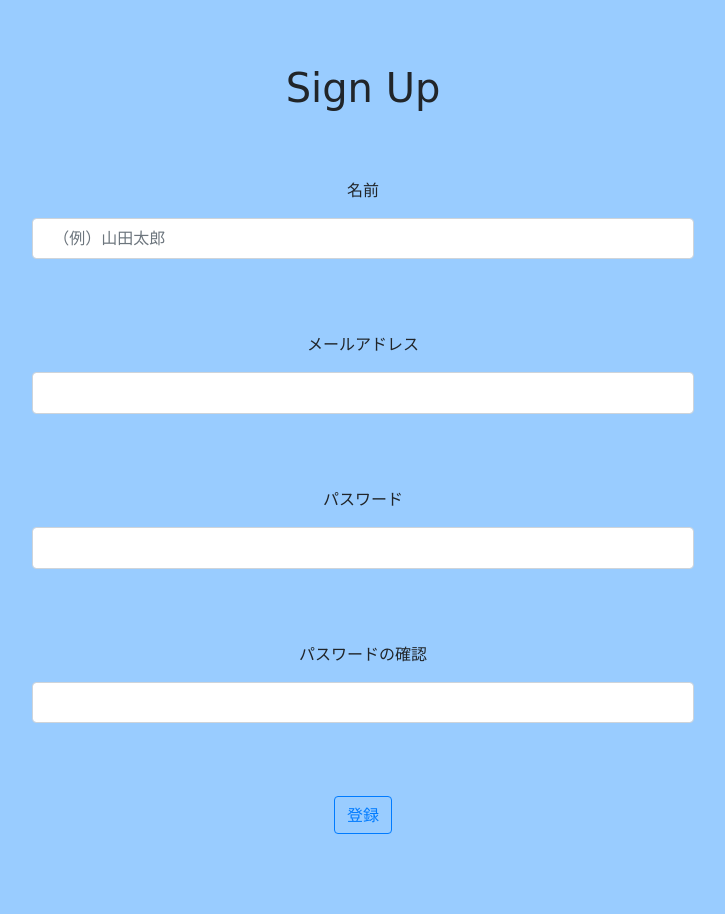
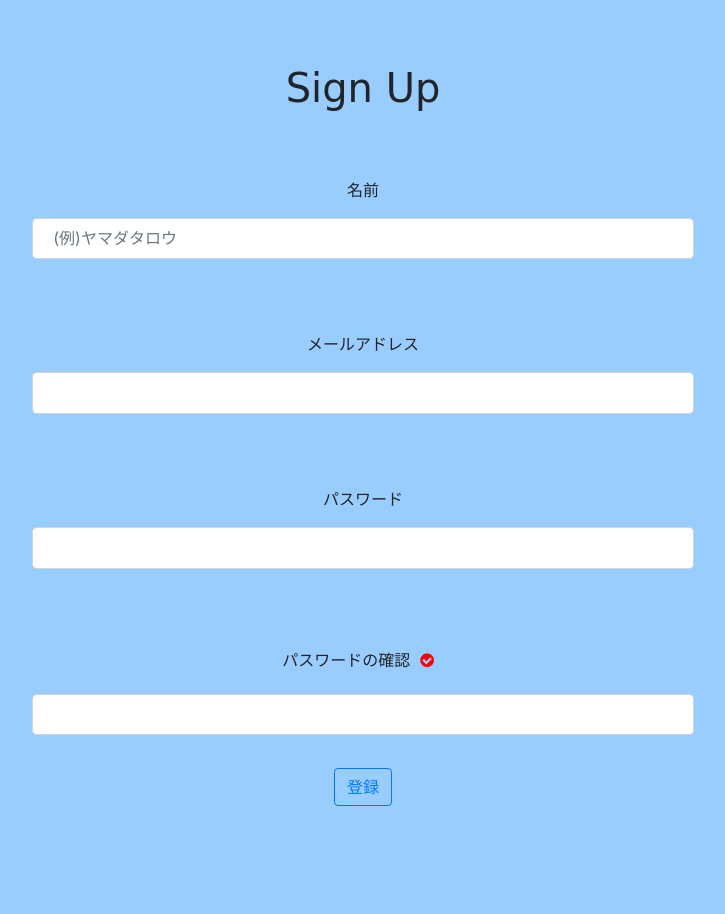
Before and after one commit to tech-is/future_team, a CodeIgniter app: page /database/MtoF_sign_up/ in a window 1280 px wide. Shown: the whole page, without its empty margins (277-1002 px from the left). After the commit the page ends 806 px from the top, so only its background shows below. Run offline with CodeIgniter, Linux system fonts and the light colour scheme; some libraries are stand-ins or nearby versions; some web fonts are replaced.

Commit message:
sign up のデザイン以外は完成しました。ご尾確認ください。

```diff
--- a/application/controllers/MtoF_sign_up.php
+++ b/application/controllers/MtoF_sign_up.php
@@ -21,10 +21,27 @@ class MtoF_sign_up extends CI_Controller {
             $this->load->model('Model_sign_up');
             $this->load->helper('url');
             // 書き込みメソッド実行
-            $this->Model_sign_up->model_sign_up_add();
-            redirect('/MtoF_form');
+            $check = $this->Model_sign_up->model_sign_up_add();
+            if(!$check){ //$checkの中身がbool値であることを忘れないようにすること
+            //  if(!$check){
+            //  if(!false)
+
+            //  if($check === true)
+            //  if($chceck)
+            //  if(true)
+
+                ?><script>
+                alert('入力されたメールアドレスは、使用することができません。');
+                location.href="/MtoF_sign_up";
+                </script><?php
+            }else{
+                ?><script>
+                alert('登録完了しました。');
+                location.href="/MtoF_sign_up";
+                </script><?php
+                }
         }else{
-            die('正規の画面からご使用下さい。');
+            die('もう一度お試しください。');
         }
     }
 }
--- a/application/views/view_form.php
+++ b/application/views/view_form.php
@@ -63,7 +63,7 @@
         ?>
     </pre>
 
-    <!-- bootstrap JS -->
-    <script src="https://stackpath.bootstrapcdn.com/bootstrap/4.3.1/js/bootstrap.min.js" integrity="sha384-JjSmVgyd0p3pXB1rRibZUAYoIIy6OrQ6VrjIEaFf/nJGzIxFDsf4x0xIM+B07jRM" crossorigin="anonymous"></script>
+    <!-- jQuery読み込み -->
+    <script type="text/javascript" src="https://ajax.googleapis.com/ajax/libs/jquery/1.9.1/jquery.min.js"></script>
 </body>
 </html>
--- a/application/views/view_sign_up.php
+++ b/application/views/view_sign_up.php
@@ -19,6 +19,8 @@
     <!-- google_fonts -->
     <link href="https://fonts.googleapis.com/css?family=Mansalva&display=swap" rel="stylesheet">
     <link href="https://fonts.googleapis.com/css?family=Fascinate+Inline|Mansalva&display=swap" rel="stylesheet">
+    <!-- Font Awesome -->
+    <link href="https://stackpath.bootstrapcdn.com/font-awesome/4.7.0/css/font-awesome.min.css" rel="stylesheet" integrity="sha384-wvfXpqpZZVQGK6TAh5PVlGOfQNHSoD2xbE+QkPxCAFlNEevoEH3Sl0sibVcOQVnN" crossorigin="anonymous">
     <title>新規登録画面</title>
 </head>
 <body>
@@ -26,30 +28,32 @@
         <h1>Sign Up<h1>
     </div>
     <div class="body-container">
-        <form action="/MtoF_sign_up/add_information" method="post" enctype="multipart/form-data" onsubmit="return test(this);">
+        <form action="/MtoF_sign_up/add_information" method="post" onsubmit="return DoubleClick(this);">
             <div class="form-group col-sm-12">
                 <p>名前</p>
-                <input class="form-control form-container" type="text" name="name" value="" placeholder="（例）山田太郎" required><br>
+                <input class="form-control form-container" type="text" name="name" placeholder="(例)ヤマダタロウ" pattern="[ァ-ヶ]*" title="全角カナで入力してください" required><br>
             </div>
             <div class="form-group col-sm-12">
                 <p>メールアドレス</p>
-                <input class="form-control form-container" type="email" name="mail" value="" required><br>
+                <input class="form-control form-container" type="email" name="mail" pattern="[a-z0-9._%+-]+@[a-z0-9.-]+\.[a-z]{2,3}$" required><br>
             </div>
             <div class="form-group col-sm-12">
                 <p>パスワード</p>
-                <input class="form-control form-container" type="password" name="pswd" value="" required><br>
+                <input class="form-control form-container" type="password" name="pswd" id="pswd" pattern="[A-Za-z]*{8}" title="半角英字8文字以上で入力してください" required><br>
             </div>
             <div class="form-group col-sm-12">
-                <p>パスワードの確認</p>
-                <input class="form-control form-container" type="password" name="check_pswd" value="" required><br>
+                <p>パスワードの確認<i class="fa fa-check-circle check_color" aria-hidden="true"></i></p>
+                <input class="form-control form-container" type="password" name="check_pswd" id="check_pswd" pattern="[A-Za-z]*{8}" title="半角英字8文字以上で入力してください" on="CheckPassword(this)" required>
+                <div class="error_text" id="error_text"></div>
             </div>
             <div class="form-group col-sm-12">
                 <!-- CSRF対策 「トークンの埋め込み」 -->
                 <input type="hidden" name="token" value="<?php echo session_id(); ?>">
-                <input class="btn btn-outline-primary" type="submit" name="" value="登録">
+                <input class="btn btn-outline-primary" type="submit" id="submit_push" value="登録">
             </div>
         </form>
     </div>
-    <script src="<?php echo base_url(); ?>assets/js/MtoF_sign_up.js"></script>
+    <script type="text/javascript" src="https://ajax.googleapis.com/ajax/libs/jquery/1.9.1/jquery.min.js"></script>
+    <script type="text/javascript" src="<?php echo base_url(); ?>assets/js/MtoF_sign_up_jquery.js"></script>
 </body>
 </html>
--- a/assets/css/MtoF_form.css
+++ b/assets/css/MtoF_form.css
@@ -32,3 +32,16 @@ h1{
     height: 130px;
     width: 100%;
 }
+
+.error_text{
+    color: red;
+}
+
+.check_color{
+    margin: 10px;
+    color: red;
+}
+
+.color_green{
+    color:#4CAF50;
+}
--- a/assets/js/MtoF_sign_up.js
+++ /dev/null
@@ -1,16 +0,0 @@
-POST_FLAG = false;
-
-function test(form)
-{
-    if (! POST_FLAG) {
-        POST_FLAG = true;
-
-        setTimeout(() => {
-            POST_FLAG = false;
-        }, 1000);
-        return true;
-    } else {
-        return false;
-    }
-
-}
--- /dev/null
+++ b/assets/js/MtoF_sign_up_jquery.js
@@ -0,0 +1,47 @@
+$(function(){
+    // console.log('hello');
+    $("#check_pswd").keyup(function(){
+        var pswd = $("#pswd").val();
+        var check_pswd = $("#check_pswd").val();
+        // 入力情報の比較
+        if(pswd === check_pswd){
+            // ボタンを押せるようにする
+            $('#submit_push').prop('disabled', false);
+            $('.check_color').addClass('color_green');
+        }else{
+            // 送信ボタンを押させない
+            $('.check_color').removeClass('color_green');
+            $('#submit_push').prop('disabled', true);
+        }
+    });
+});
+    // POST_FLAG = false;
+
+// function DoubleClick(form)
+// {
+//     if (! POST_FLAG) {
+//         POST_FLAG = true;
+
+//         setTimeout((disabled) => {
+//             POST_FLAG = false;
+//         }, 1000);
+//         return true;
+//     } else {
+//         return false;
+//     }
+// }
+
+// function CheckPassword(input)
+// {
+//     console.log('接続完了');
+//     // 入力情報の取得
+//     var pswd = document.getElementById("pswd").value;
+//     var check_pswd = input.value;
+
+//     // 入力情報の比較
+//     if(pswd !== check_pswd){
+//         input.setCustomValidity("入力値が一致しません。");
+//     }else{
+//         input.setCustomValidity("");
+//     }
+// }
```
Also changed, not shown: application/models/model_sign_up.php (+25 -17 lines).
